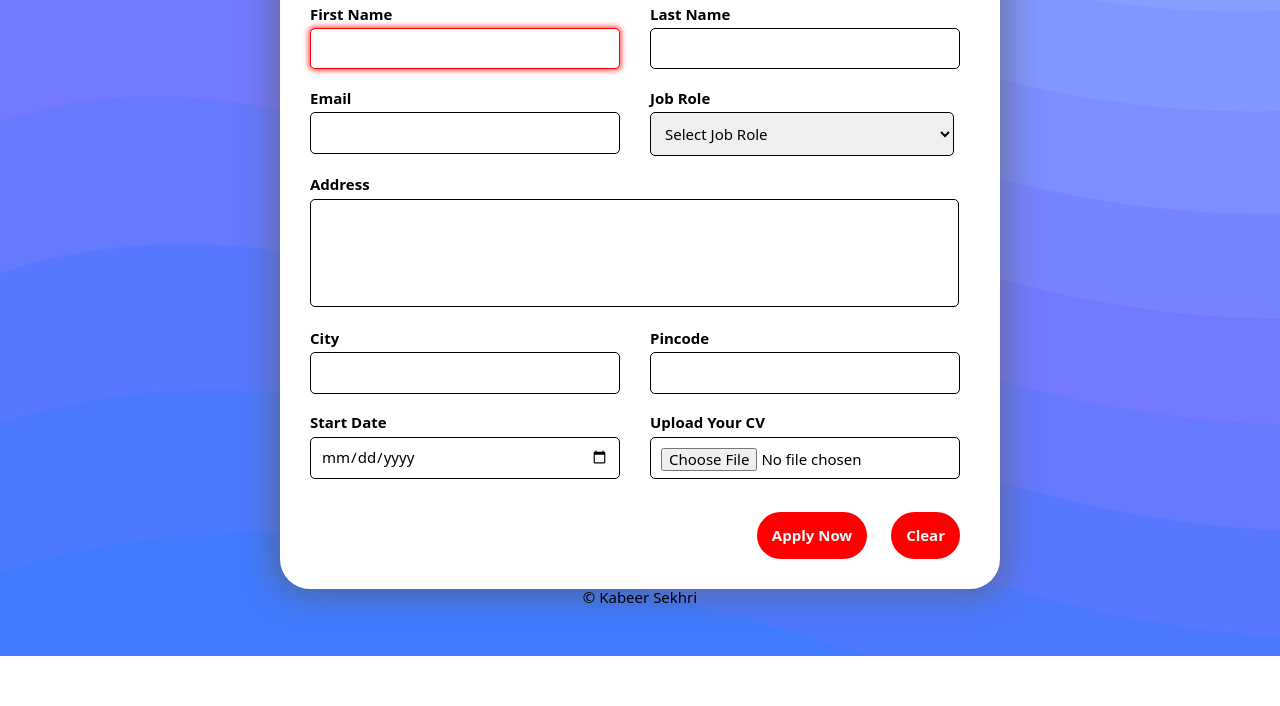
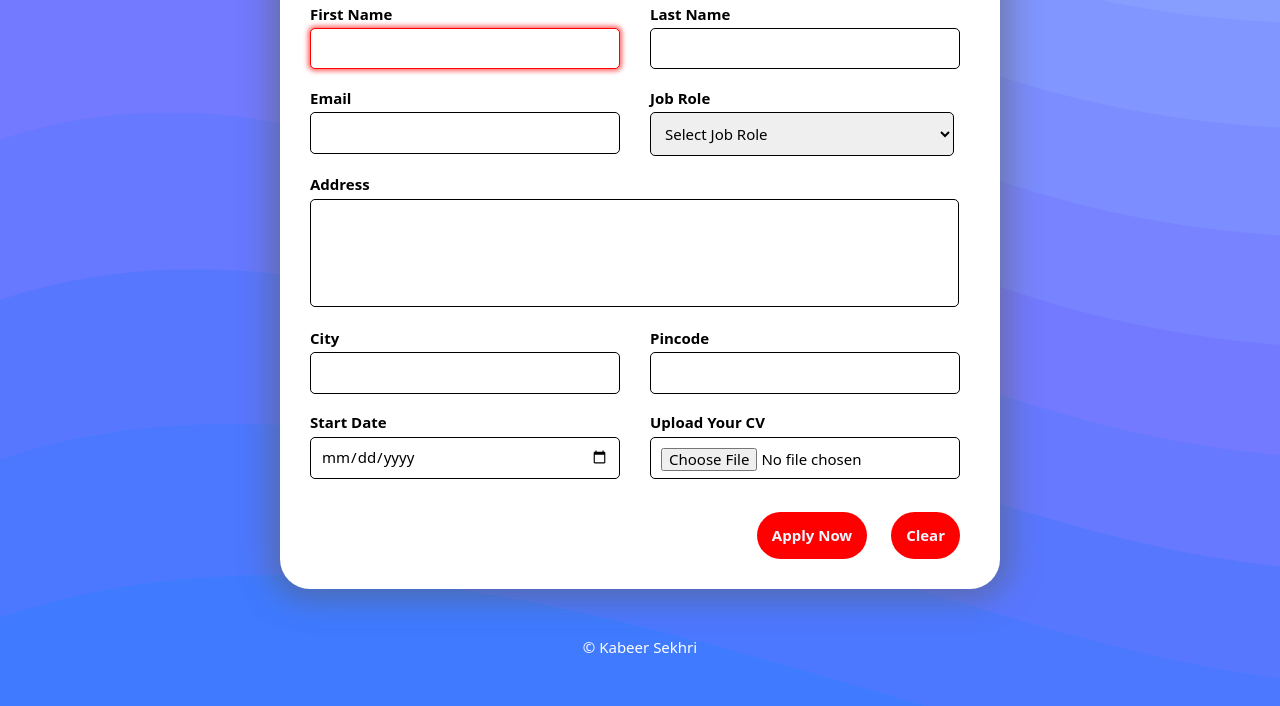
Before and after one commit to KabeerSekhri/Job-Application-Website, a plain HTML site: page index.html in a window 1280 px wide. Shown: the part 171-877 px from the top of the page. Before the commit the page ends 827 px from the top, so only its background shows below. Drawn offline with Linux system fonts and the light colour scheme.

Commit message:
Update styles_job.css

```diff
--- a/css/styles_job.css
+++ b/css/styles_job.css
@@ -146,3 +146,8 @@ button {
 button:hover {
     background-color: rgb(149, 0, 0);
 }
+
+.copyright {
+    color: white;
+    padding-top: 50px;
+}
```
